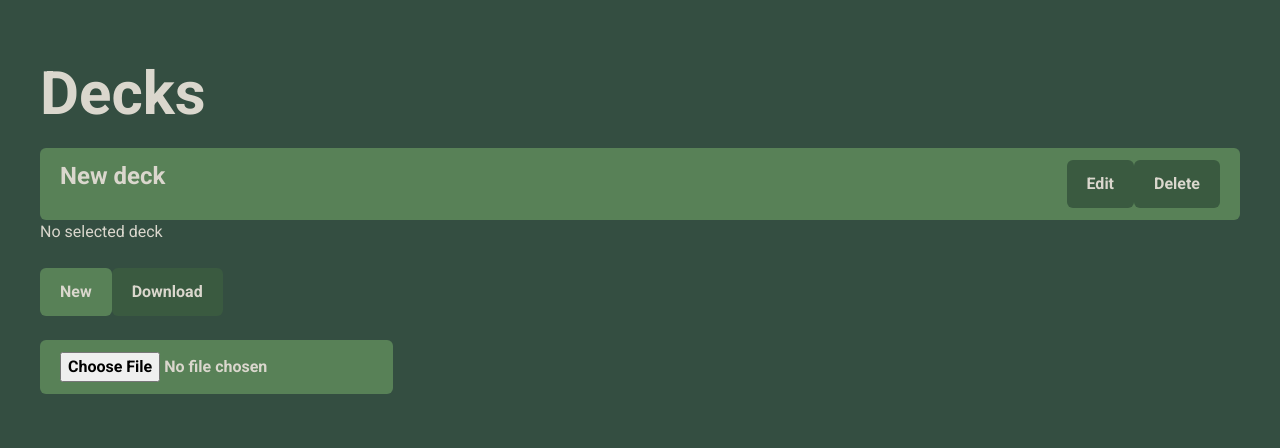
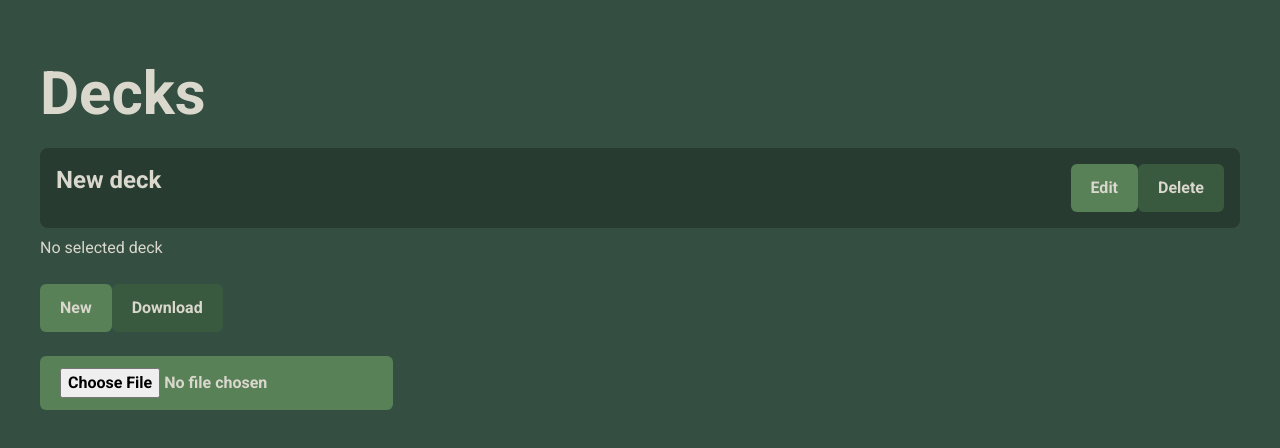
Before and after one commit to MiniAppleTheApple/flash-card, a React (Vite) app: page / in a window 1280 px wide. Both pictures are taken after a click on the button "New". Shown: the top 448 px of the page. Built offline with nearby package versions, Linux system fonts and the light colour scheme.

Commit message:
Change the style of decks apresentation

```diff
--- a/src/Decks.tsx
+++ b/src/Decks.tsx
@@ -4,9 +4,9 @@ const Decks: React.FC<{removeDeck: (deckIndex: number) => void, deckOnClick: (in
   <ul>
     {decks.map(
       (x, index) =>
-        <li key={index} className={`${primaryButton} flex`}>
-          <p className="flex-1 text-2xl" onClick={_ => deckOnClick(index)} key={index}>{x.name}</p>
-          <button className={`${secondaryButton} ml-auto`}>Edit</button>
+        <li key={index} onClick={_ => deckOnClick(index)} className="rounded-lg bg-lunar-green-700 p-4 flex hover:bg-lunar-green-900 transition-colors my-2 cursor-pointer hover:text-lunar-green-700">
+          <p className="flex-1 text-2xl font-bold">{x.name}</p>
+          <button className={`${primaryButton} ml-auto`}>Edit</button>
           <button className={secondaryButton} onClick={(_e) => removeDeck(index)}>Delete</button>
         </li>)}
   </ul>
```
